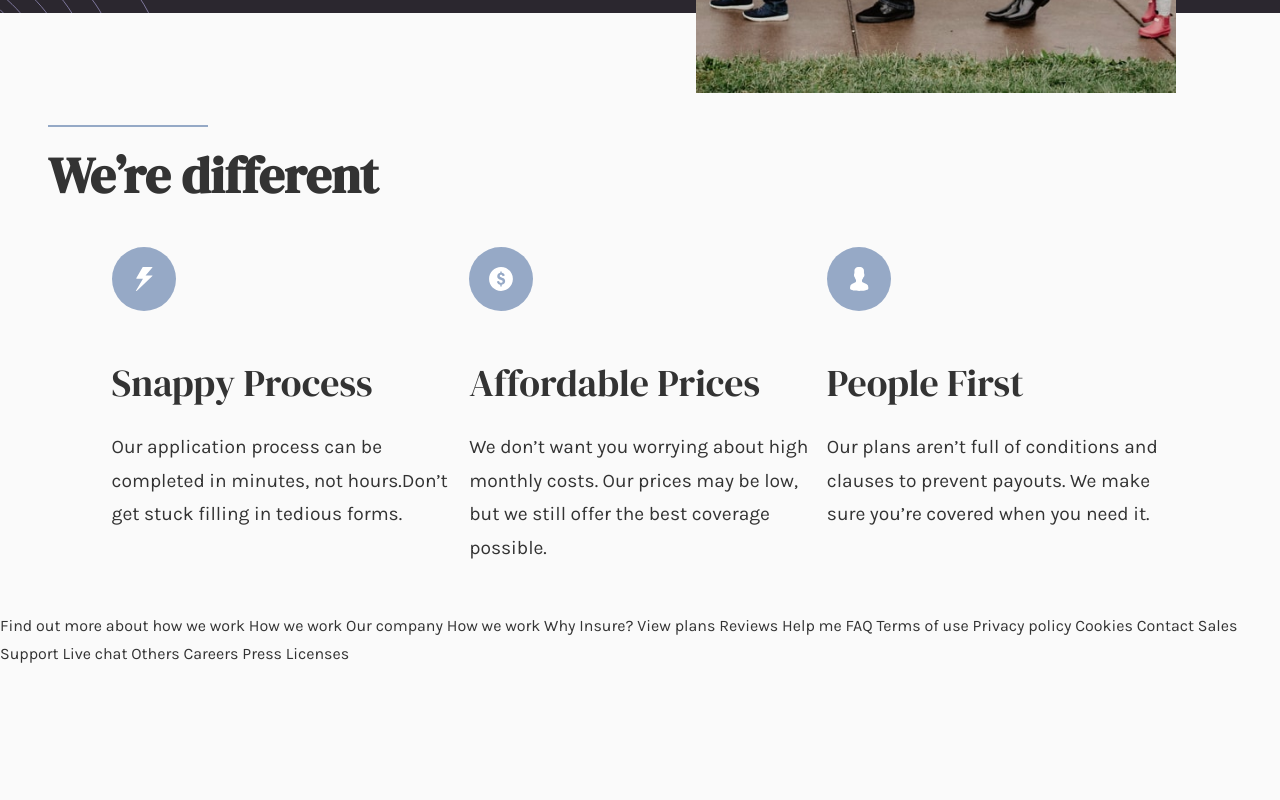
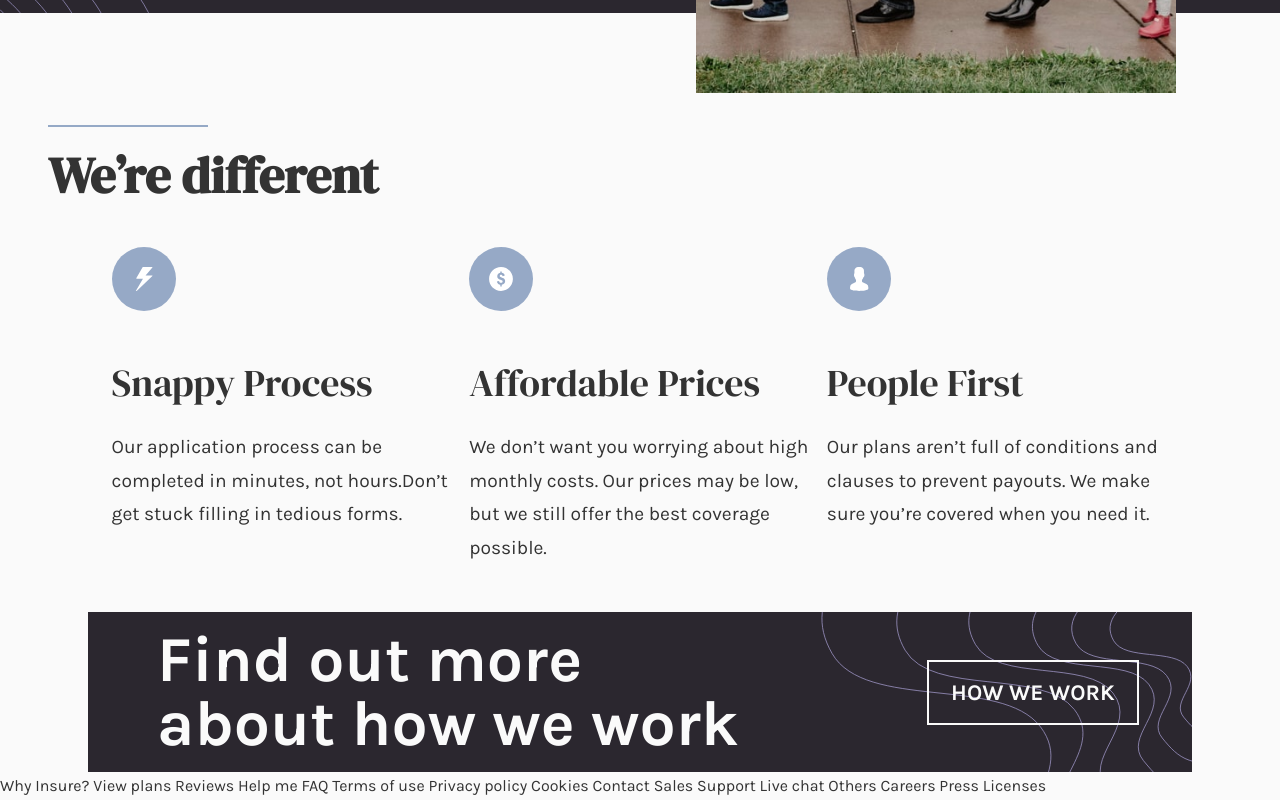
Before and after one commit to Fasunle/insure-landing-page, a React (Vite) app: page / in a window 1280 px wide. Shown: the part 627-1427 px from the top of the page. Before the commit the page ends 1295 px from the top, so only its background shows below. Built offline with nearby package versions, Linux system fonts and the light colour scheme.

Commit message:
feat: more information section

```diff
--- a/src/App.tsx
+++ b/src/App.tsx
@@ -5,6 +5,8 @@ import bgPatternIntroLeftMobile from './assets/bg-pattern-intro-left-mobile.svg'
 import bgPatternIntroLeftDesktop from './assets/bg-pattern-intro-left-desktop.svg';
 import bgPatternIntroRightMobile from './assets/bg-pattern-intro-right-mobile.svg';
 import bgPatternIntroRightDesktop from './assets/bg-pattern-intro-right-desktop.svg';
+import bgPatternHowWeWorkDesktop from './assets/bg-pattern-how-we-work-desktop.svg';
+import bgPatternHowWeWorkMobile from './assets/bg-pattern-how-we-work-mobile.svg';
 import snappyProcessIcon from './assets/icon-snappy-process.svg';
 import affordableIcon from './assets/icon-affordable-prices.svg';
 import peopleFirstIcon from './assets/icon-people-first.svg';
@@ -103,9 +105,19 @@ function App() {
           </div>
         </div>
       </section>
-      Find out more about how we work How we work Our company How we work Why
-      Insure? View plans Reviews Help me FAQ Terms of use Privacy policy Cookies
-      Contact Sales Support Live chat Others Careers Press Licenses
+      <section className='more-info'>
+        <h1>Find out more about how we work</h1>
+        <button className='btn btn--how-we-work'>How we work</button>
+        <picture className='more-info-bg'>
+          <source
+            media='(min-width: 46.25em)'
+            srcSet={bgPatternHowWeWorkDesktop}
+          />
+          <img src={bgPatternHowWeWorkMobile} alt='' />
+        </picture>
+      </section>
+      Why Insure? View plans Reviews Help me FAQ Terms of use Privacy policy
+      Cookies Contact Sales Support Live chat Others Careers Press Licenses
     </div>
   );
 }
--- a/src/styles/pages/_home.scss
+++ b/src/styles/pages/_home.scss
@@ -206,3 +206,72 @@
     }
   }
 }
+
+.more-info {
+  display: flex;
+  justify-content: space-around;
+  flex-direction: column;
+  gap: 2rem;
+  align-items: stretch;
+  color: $primary-clr;
+  font-size: 1.4rem;
+
+  position: relative;
+
+  margin-inline: auto;
+  max-width: clamp(55rem, 65rem + 5vw, 70rem + 5vw);
+  height: max-content;
+
+  h1 {
+    max-width: 15ch;
+    line-height: 1;
+    font-size: 4rem;
+    font-weight: 700;
+    margin: 0;
+    padding: 0.25em;
+    text-align: center;
+  }
+
+  .btn--how-we-work {
+    color: $primary-clr;
+    border-width: 2px;
+    margin-bottom: 3em;
+    align-self: center;
+  }
+
+  @include tablet-up {
+    flex-direction: row;
+
+    h1 {
+      text-align: left;
+      max-width: 16ch;
+    }
+
+    .btn--how-we-work {
+      margin-bottom: 0;
+    }
+  }
+
+  // background image
+  .more-info-bg {
+    position: absolute;
+    background-color: $accent-clr;
+    height: 100%;
+    padding-inline: 2em;
+    display: flex;
+    justify-content: end;
+    z-index: -2;
+    overflow: hidden;
+
+    img {
+      max-height: 100%;
+      width: 40%;
+      position: relative;
+      right: -3rem;
+
+      @include tablet-up {
+        right: -5rem;
+      }
+    }
+  }
+}
```
